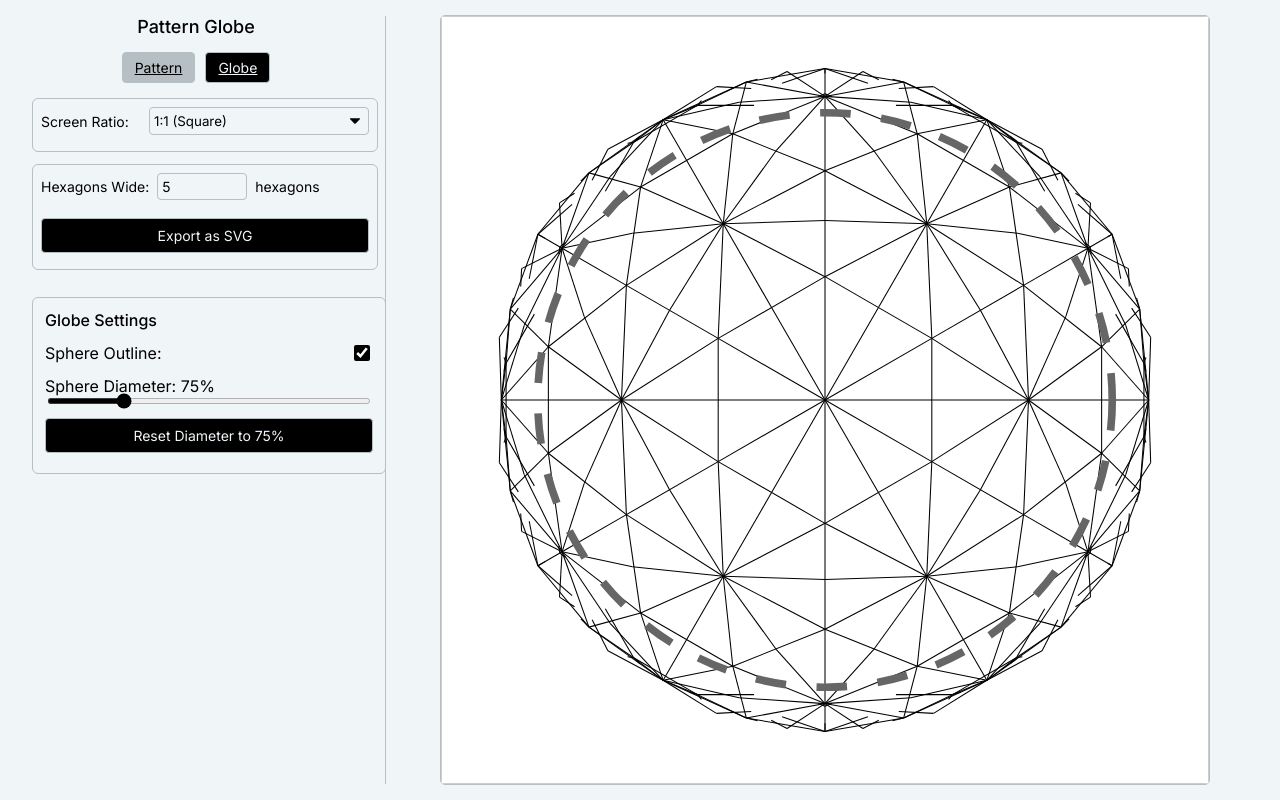
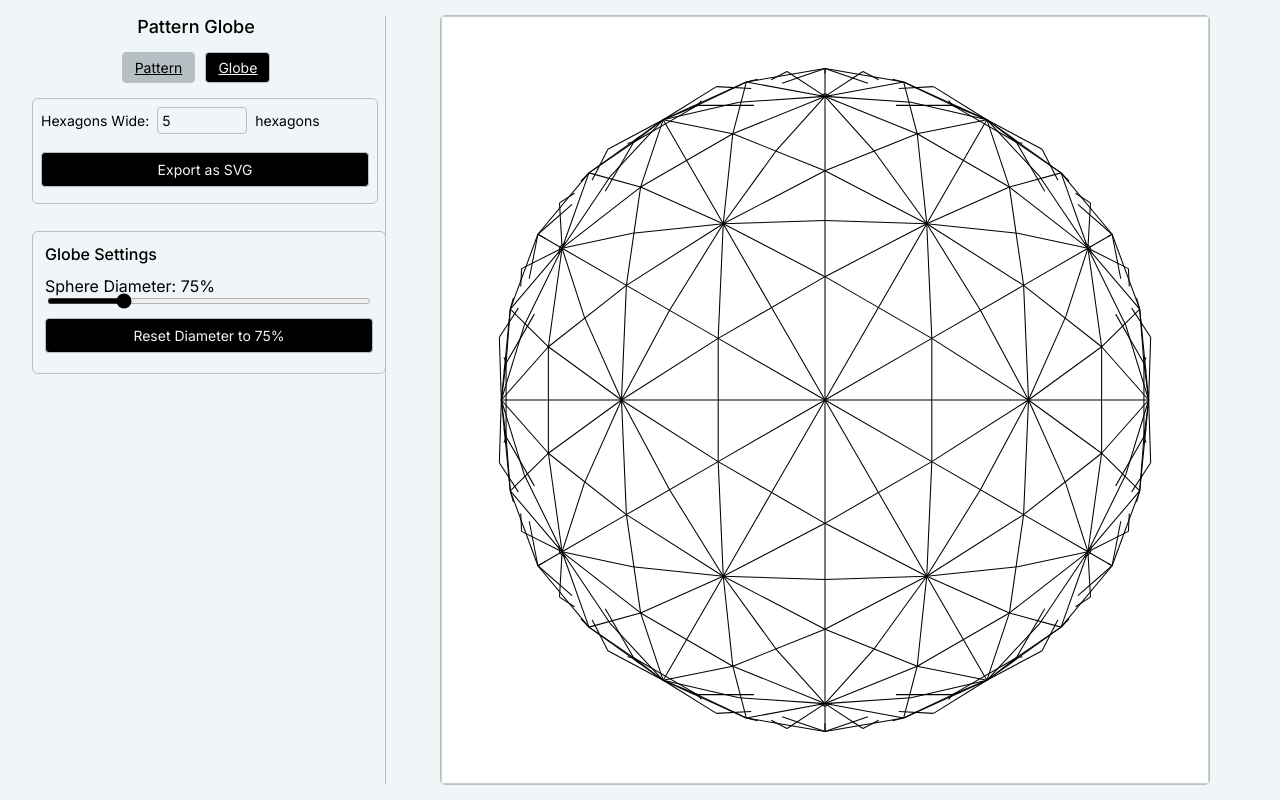
Before and after one commit to brayriebond/hexagonal-pattern-visualizer, a website: page public/manipulator.html in a window 1280 px wide. Drawn offline with Linux system fonts and the light colour scheme.

Commit message:
Remove screen ratio and sphere outline controls from Globe page. Enforce square aspect ratio for viewing area. Clean up related JS and CSS. Fixes for pattern rendering and layout consistency.

```diff
--- a/public/manipulator.html
+++ b/public/manipulator.html
@@ -32,6 +32,10 @@
       /* background-color: #FFFFFF; */ /* Controlled by JavaScript now */
       overflow: hidden;
       transition: width 0.3s, height 0.3s;
+      max-width: 800px;
+      max-height: 800px;
+      aspect-ratio: 1 / 1;
+      background: #fff;
     }
 
     svg {
@@ -99,23 +103,7 @@
       <a href="manipulator.html" class="page-toggle-button active">Globe</a>
     </div>
 
-    <!-- Screen Ratio Control -->
-    <div class="background-control">
-      <div class="slider-container">
-        <label for="screenRatio" style="min-width: 100px;">Screen Ratio:</label>
-        <select id="screenRatio" class="color-select" style="flex-grow: 1;">
-          <option value="1:1">1:1 (Square)</option>
-          <option value="3:4">3:4 (Portrait)</option>
-          <option value="4:3">4:3 (Landscape)</option>
-          <option value="2:3">2:3 (Portrait)</option>
-          <option value="3:2">3:2 (Landscape)</option>
-          <option value="9:16">9:16 (Portrait)</option>
-          <option value="16:9">16:9 (Landscape)</option>
-          <option value="1:3">1:3 (Tall Portrait)</option>
-          <option value="3:1">3:1 (Wide Landscape)</option>
-        </select>
-      </div>
-    </div>
+<!-- Screen Ratio Control removed -->
 
     <!-- Pattern Size Control -->
     <div class="background-control">
@@ -130,10 +118,7 @@
     <!-- Globe Settings -->
     <div class="manipulator-controls">
       <h4>Globe Settings</h4>
-      <div class="manipulator-control-item toggle-container">
-        <label for="sphereOutlineToggle">Sphere Outline:</label>
-        <input type="checkbox" id="sphereOutlineToggle" checked>
-      </div>
+      <!-- Sphere Outline toggle removed -->
       <div class="manipulator-control-item">
         <label for="sphereDiameter">Sphere Diameter: <span id="sphereDiameterValue">75</span>%</label>
         <div class="slider-container">
@@ -149,7 +134,7 @@
     <div class="visualization-panel">
       <div class="visualization-container">
         <div class="visualization-frame" id="visualizationFrame">
-          <svg id="hexagonSvg" class="pattern-display-area" viewBox="0 0 800 600">
+          <svg id="hexagonSvg" class="pattern-display-area" viewBox="0 0 800 800">
             <!-- Hexagon grid will be drawn here -->
           </svg>
         </div>
@@ -167,11 +152,9 @@
     // Configuration
     const baseHexRadius = 60;
     let hexRadius;
-    let aspectRatio = { width: 1, height: 1 };
     let lineWidthScale = 1;
 
     // Globe settings
-    let sphereOutlineVisible = true;
     let sphereDiameter = 75;
     const wrapIntensity = 100; // Hardcoded: Perfect globe
 
@@ -185,9 +168,9 @@
     const svg = document.getElementById('hexagonSvg');
     const frame = document.getElementById('visualizationFrame');
     const hexCountInput = document.getElementById('hexCount');
-    const ratioSelect = document.getElementById('screenRatio');
+    // const ratioSelect = document.getElementById('screenRatio'); // Removed
     const exportButton = document.getElementById('exportButton');
-    const sphereOutlineToggle = document.getElementById('sphereOutlineToggle');
+    // const sphereOutlineToggle = document.getElementById('sphereOutlineToggle'); // Removed
     const sphereDiameterSlider = document.getElementById('sphereDiameter');
     const sphereDiameterValue = document.getElementById('sphereDiameterValue');
     // const wrapIntensitySlider = document.getElementById('wrapIntensity'); // Removed
@@ -232,8 +215,6 @@
     function saveM4State() {
       const state = {
         hexCount: parseInt(hexCountInput.value, 10),
-        aspectRatio: ratioSelect.value,
-        sphereOutlineVisible,
         sphereDiameter
         // wrapIntensity is hardcoded, no need to save
       };
@@ -247,9 +228,6 @@
         try {
           const savedState = JSON.parse(savedStateString);
           hexCountInput.value = savedState.hexCount || 5;
-          ratioSelect.value = savedState.aspectRatio || '1:1';
-          sphereOutlineVisible = savedState.sphereOutlineVisible !== undefined ? savedState.sphereOutlineVisible : true;
-          sphereOutlineToggle.checked = sphereOutlineVisible;
           sphereDiameter = savedState.sphereDiameter || 75;
           sphereDiameterSlider.value = sphereDiameter;
           sphereDiameterValue.textContent = sphereDiameter;
@@ -264,35 +242,18 @@
       return false;
     }
 
-    // Parse ratio string
-    function parseRatio(ratioStr) {
-      const parts = ratioStr.split(':');
-      return {
-        width: parseInt(parts[0], 10),
-        height: parseInt(parts[1], 10)
-      };
-    }
-
     // Update visualization frame
     function updateVisualizationFrame() {
       const container = document.querySelector('.visualization-container');
       const containerWidth = container.clientWidth;
       const containerHeight = container.clientHeight;
 
-      let frameWidth, frameHeight;
+      // Always use square aspect ratio
+      const frameSize = Math.min(containerWidth, containerHeight);
+      frame.style.width = `${frameSize}px`;
+      frame.style.height = `${frameSize}px`;
 
-      if (containerWidth / containerHeight > aspectRatio.width / aspectRatio.height) {
-        frameHeight = containerHeight;
-        frameWidth = frameHeight * (aspectRatio.width / aspectRatio.height);
-      } else {
-        frameWidth = containerWidth;
-        frameHeight = frameWidth * (aspectRatio.height / aspectRatio.width);
-      }
-
-      frame.style.width = `${frameWidth}px`;
-      frame.style.height = `${frameHeight}px`;
-
-      svg.setAttribute('viewBox', `0 0 ${aspectRatio.width * 100} ${aspectRatio.height * 100}`);
+      svg.setAttribute('viewBox', `0 0 800 800`);
 
       initVisualization();
     }
@@ -497,31 +458,7 @@
       drawSphereOutline();
     }
 
-    // Draw sphere outline
-    function drawSphereOutline() {
-      const existingOutline = svg.querySelector('.sphere-outline');
-      if (existingOutline) {
-        existingOutline.remove();
-      }
-
-      if (!sphereOutlineVisible) return;
-
-      const viewBox = svg.viewBox.baseVal;
-      const viewportWidth = viewBox.width;
-      const viewportHeight = viewBox.height;
-      const centerX = viewportWidth / 2;
-      const centerY = viewportHeight / 2;
-
-      const minDimension = Math.min(viewportWidth, viewportHeight);
-      const sphereRadius = (minDimension / 2) * (sphereDiameter / 100);
-
-      const circle = document.createElementNS('http://www.w3.org/2000/svg', 'circle');
-      circle.setAttribute('cx', centerX);
-      circle.setAttribute('cy', centerY);
-      circle.setAttribute('r', sphereRadius);
-      circle.setAttribute('class', 'sphere-outline');
-      svg.appendChild(circle);
-    }
+    // Draw sphere outline removed
 
     // Export SVG
     function exportSVG() {
@@ -644,7 +581,7 @@
       }
 
       // Parse initial aspect ratio
-      aspectRatio = parseRatio(ratioSelect.value);
+      // aspectRatio = parseRatio(ratioSelect.value); // Removed, always square
 
       // Set up event listeners
       const resetSphereDiameterButton = document.getElementById('resetSphereDiameterButton');
@@ -664,18 +601,6 @@
         else if (value > 100) this.value = 100;
         saveM4State();
         initVisualization();
-      });
-
-      ratioSelect.addEventListener('change', function() {
-        aspectRatio = parseRatio(this.value);
-        saveM4State();
-        updateVisualizationFrame();
-      });
-
-      sphereOutlineToggle.addEventListener('change', function() {
-        sphereOutlineVisible = this.checked;
-        saveM4State();
-        drawSphereOutline();
       });
 
       sphereDiameterSlider.addEventListener('input', function() {
```
